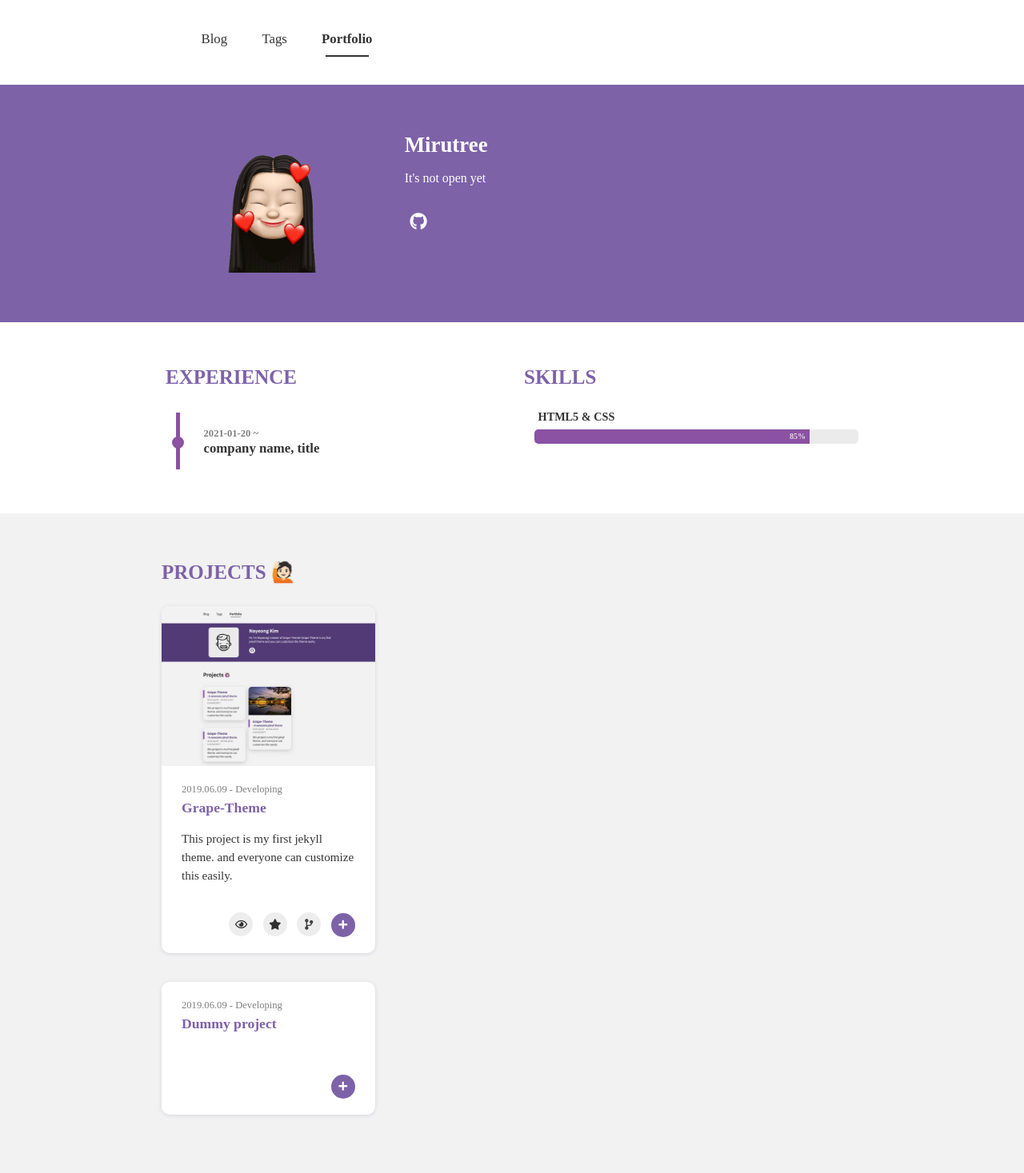
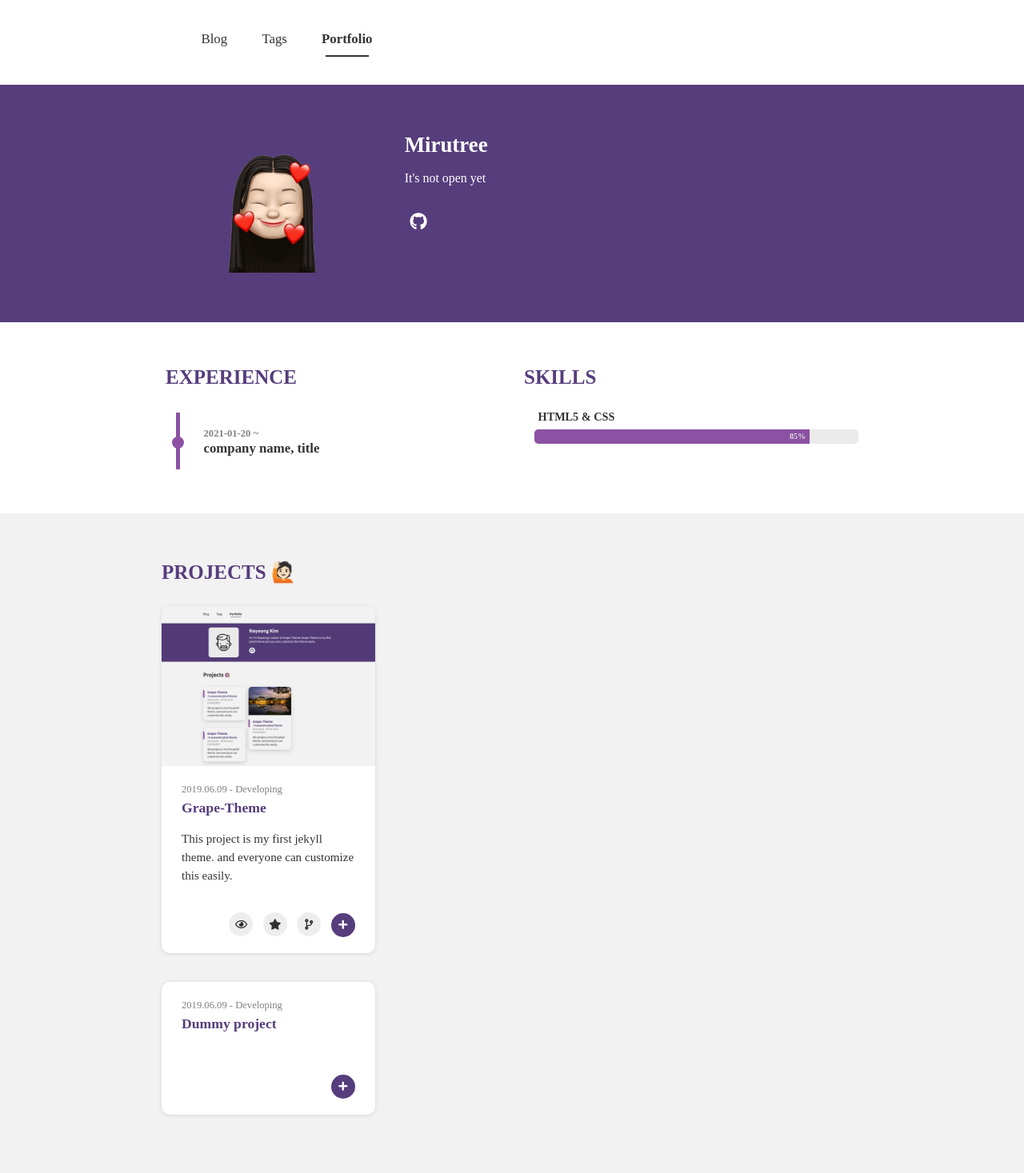
Before and after one commit to mirutree/mirutree.github.io, a Jekyll site: the page built from portfolio.html, in a window 1280 px wide. Shown: the whole page at 80% size. Built offline with Jekyll 4.4.1, drawn with Linux system fonts in a browser that asks for light colours; nearby versions of some CDN libraries; some web fonts are replaced.

Commit message:
Update _variable.scss

```diff
--- a/_sass/base/_variable.scss
+++ b/_sass/base/_variable.scss
@@ -1,6 +1,6 @@
 $theme-color : #8b51a3;
 $theme-bright : #f7f4f9;
-$theme-dark : #7d62a8;
+$theme-dark : #563d7c;
 $theme-dark2 : #443063;
 $text : rgba(0,0,0,0.8);
 $text-gray : rgba(0,0,0,0.54);
```
